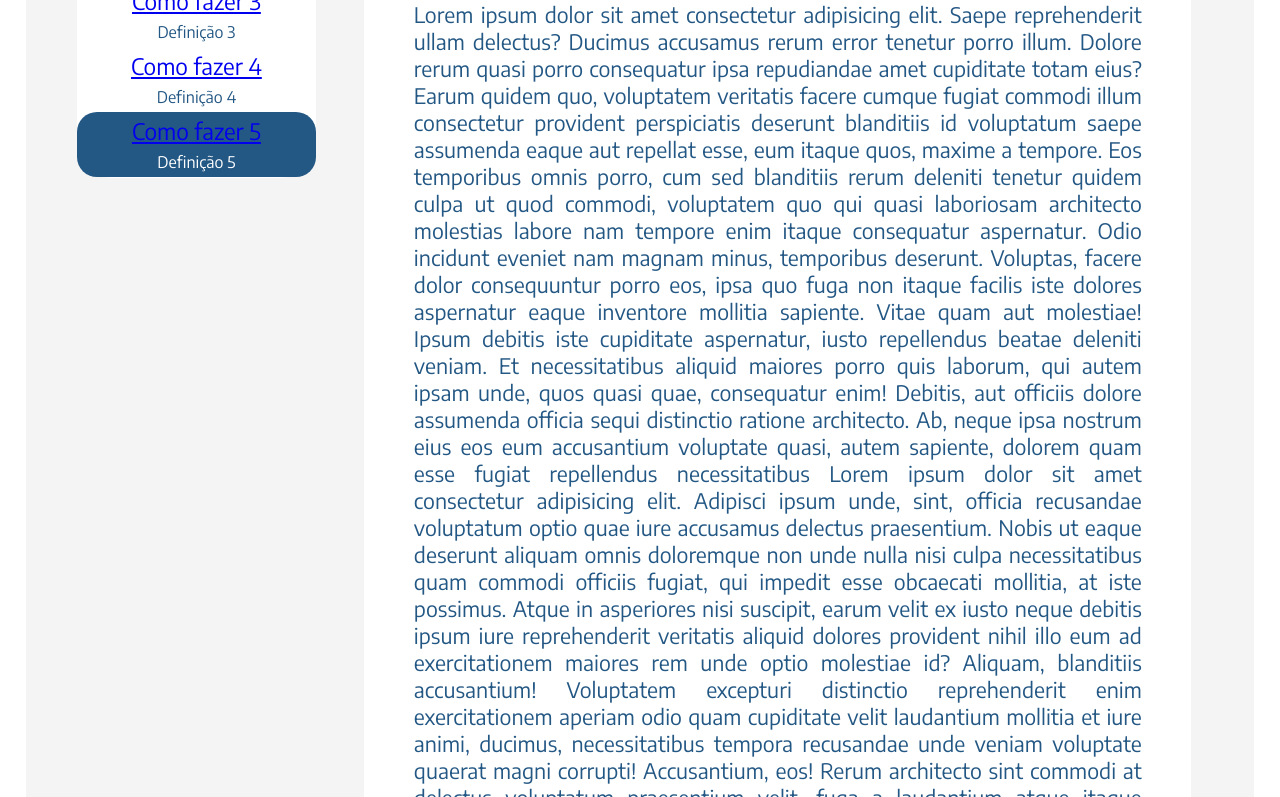
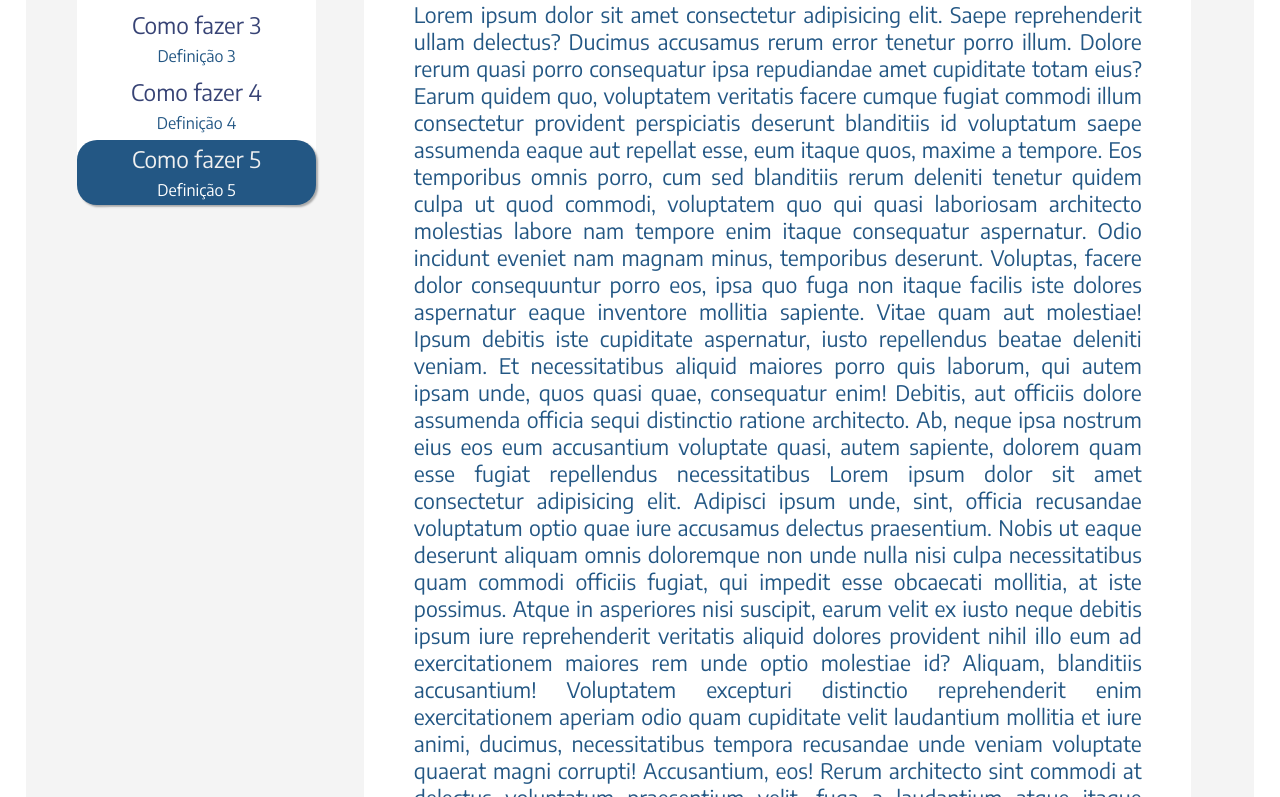
Before and after one commit to ICEI-PUC-Minas-PMV-ADS/pmv-ads-2024-1-e1-proj-web-t8-pmv-ads-2024-1-e1-proj-curriculo-ideal, a plain HTML site: page codigo-fonte/como-fazer/como-fazer.html in a window 1280 px wide. Shown: the part 291-1088 px from the top of the page. Drawn offline with Linux system fonts and the light colour scheme.

Commit message:
Alteraçoes no CSS para melhor apresentacao do menu lateral

```diff
--- a/codigo-fonte/como-fazer/como-fazer.css
+++ b/codigo-fonte/como-fazer/como-fazer.css
@@ -16,15 +16,28 @@
     padding-top: 1px;
     padding-bottom: 1px;
     position: sticky;
-    top: 0;
+    top: 20%;
     height: 10%;
 
 }
 
 .menu-lateral div{
     padding: 5px;
+    border-radius: 20px;
+    margin: 2px 0px;
+}
+
+.menu-lateral div:hover:not(.highlight) {
+    background-color: #23578470;
+    transition: background 400ms ease;
 
 }
+
+.menu-lateral a {
+    text-decoration: none;
+    color: #374375;
+}
+
 
 dd {
     text-align: center;
@@ -33,17 +46,13 @@ dd {
     margin-bottom: 3%;
 
 }
-.highlight dd {
-    color: white
-}
+
 
 dt {
     text-align: center;
     color: #235784;
 }
-.highlight dt {
-    color: white;
-}
+
 
 .tutorial {
     margin: 3% 3% 3% 2%;
@@ -70,7 +79,19 @@ dt {
 }
 
 .highlight {
-background-color: #235784;
-border-radius: 20px;
+    background: #235784;
+    box-shadow: 2px 2px 2px darkgray;
+    transition: background 400ms ease;
+}
 
+.highlight dt {
+    color: white;
 }
+
+.highlight dd a {
+    color: #F0F0F0;
+}
+
+.highlight dd {
+    color: white
+}
```
